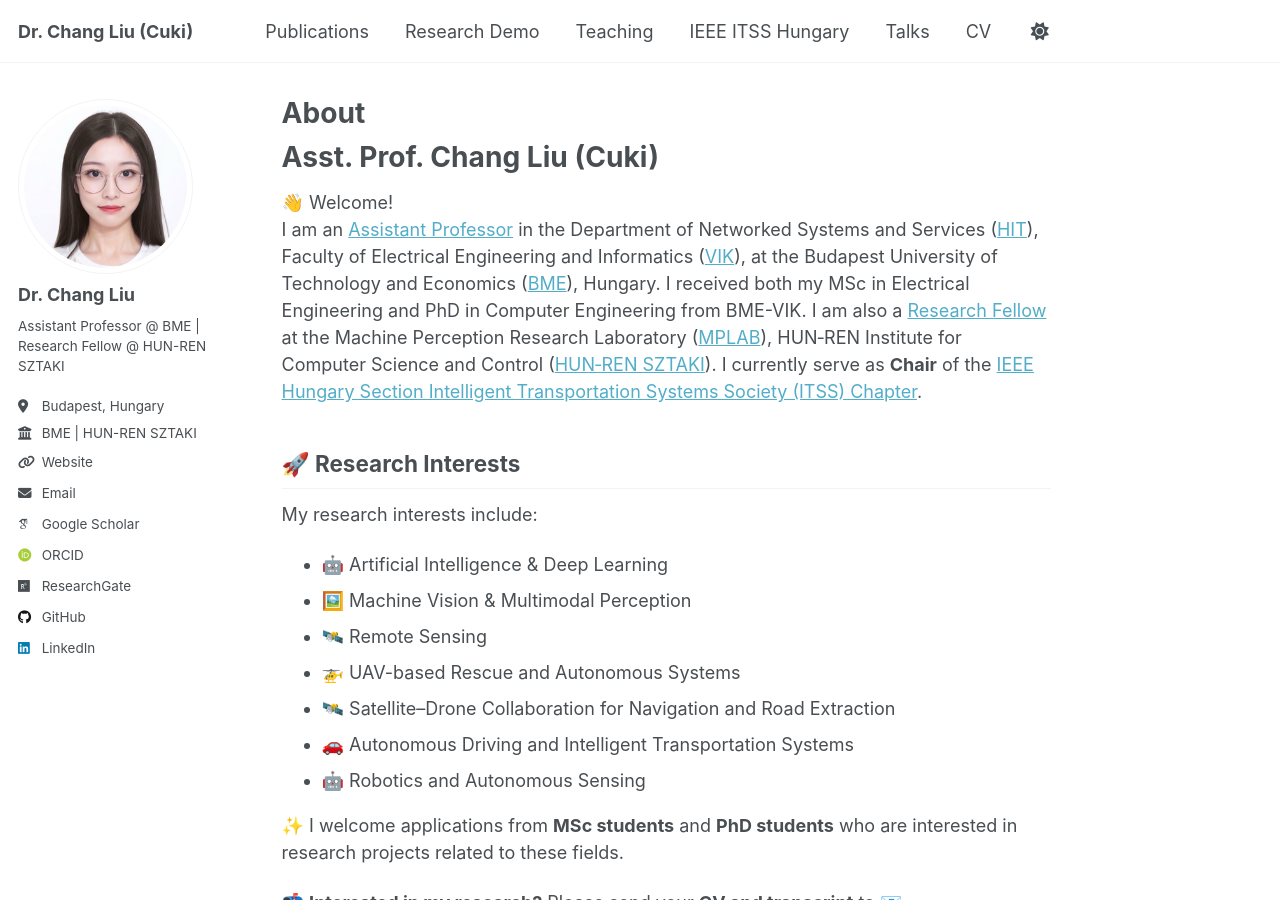
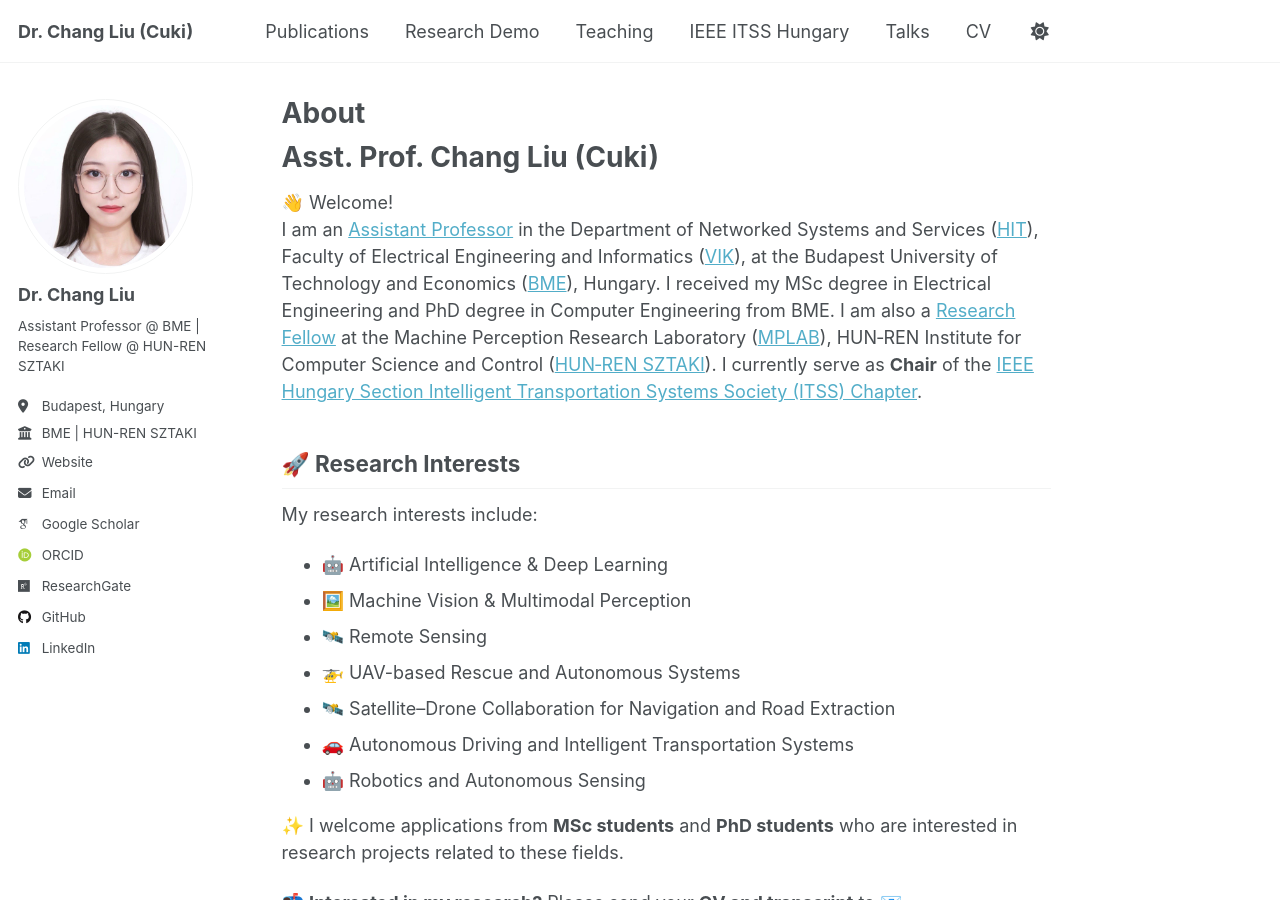
Before and after one commit to ChangLiu-bp/changliu-bp.github.io, a Jekyll site: the page built from _pages/about.md, in a window 1280 px wide and 900 px high. Built offline with Jekyll 4.4.1, drawn with Linux system fonts in a browser that asks for light colours; some web fonts are replaced; a script that is not in the unit is left out.

Commit message:
Update about.md

```diff
--- a/_pages/about.md
+++ b/_pages/about.md
@@ -10,7 +10,7 @@
 # Asst. Prof. Chang Liu (Cuki)
 
 👋 Welcome!
-I am an [Assistant Professor](https://medianets.hu/staff/chang-liu/) in the Department of Networked Systems and Services ([HIT](https://www.hit.bme.hu/staff)), Faculty of Electrical Engineering and Informatics ([VIK](https://www.vik.bme.hu/en/)), at the Budapest University of Technology and Economics ([BME](https://www.bme.hu/en)), Hungary. I received both my MSc in Electrical Engineering and PhD in Computer Engineering from BME-VIK. I am also a [Research Fellow](https://sztaki.hun-ren.hu/en/organisation/departments/mplab/chang-liu) at the Machine Perception Research Laboratory ([MPLAB](https://sztaki.hun-ren.hu/en/organisation/departments/mplab)), HUN‑REN Institute for Computer Science and Control ([HUN‑REN SZTAKI](https://sztaki.hun-ren.hu/en)). I currently serve as **Chair** of the [IEEE Hungary Section Intelligent Transportation Systems Society (ITSS) Chapter](https://ieee-itss.org/chapters-committees/hungary-chapter/).
+I am an [Assistant Professor](https://medianets.hu/staff/chang-liu/) in the Department of Networked Systems and Services ([HIT](https://www.hit.bme.hu/staff)), Faculty of Electrical Engineering and Informatics ([VIK](https://www.vik.bme.hu/en/)), at the Budapest University of Technology and Economics ([BME](https://www.bme.hu/en)), Hungary. I received my MSc degree in Electrical Engineering and PhD degree in Computer Engineering from BME. I am also a [Research Fellow](https://sztaki.hun-ren.hu/en/organisation/departments/mplab/chang-liu) at the Machine Perception Research Laboratory ([MPLAB](https://sztaki.hun-ren.hu/en/organisation/departments/mplab)), HUN‑REN Institute for Computer Science and Control ([HUN‑REN SZTAKI](https://sztaki.hun-ren.hu/en)). I currently serve as **Chair** of the [IEEE Hungary Section Intelligent Transportation Systems Society (ITSS) Chapter](https://ieee-itss.org/chapters-committees/hungary-chapter/).
 
 
 ## 🚀 Research Interests
```
